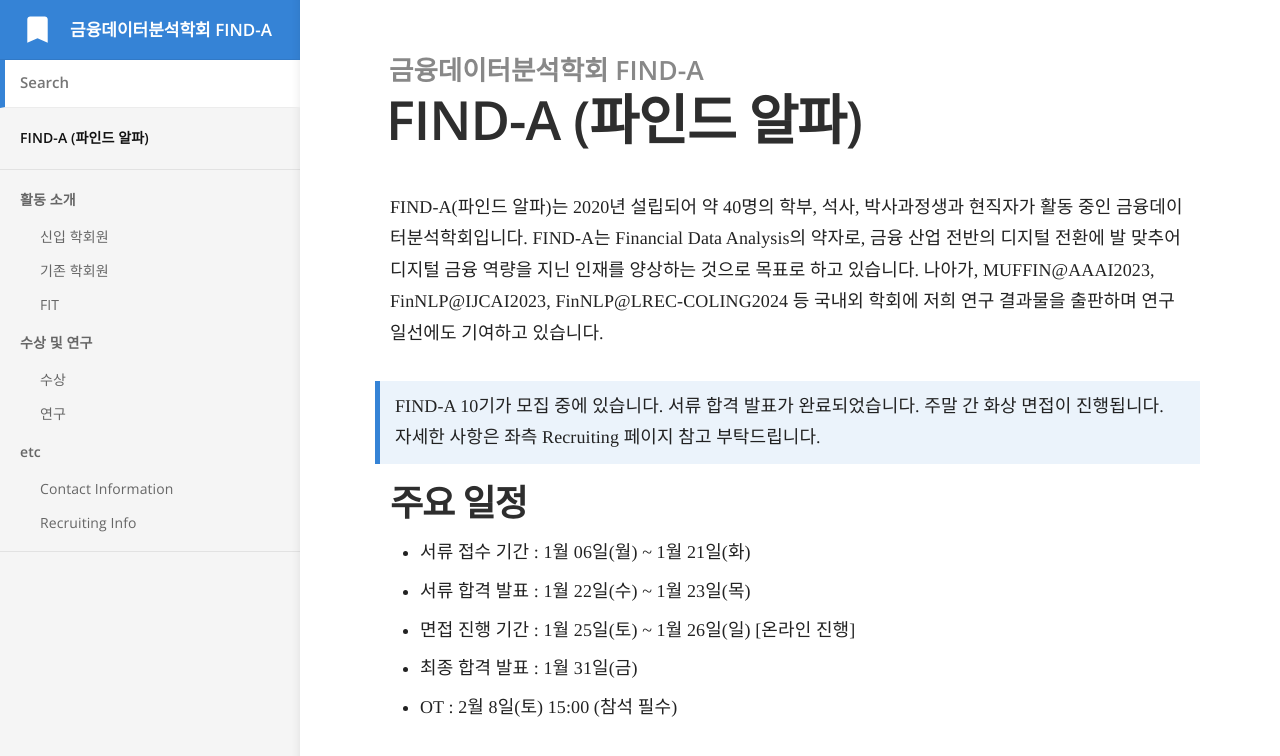
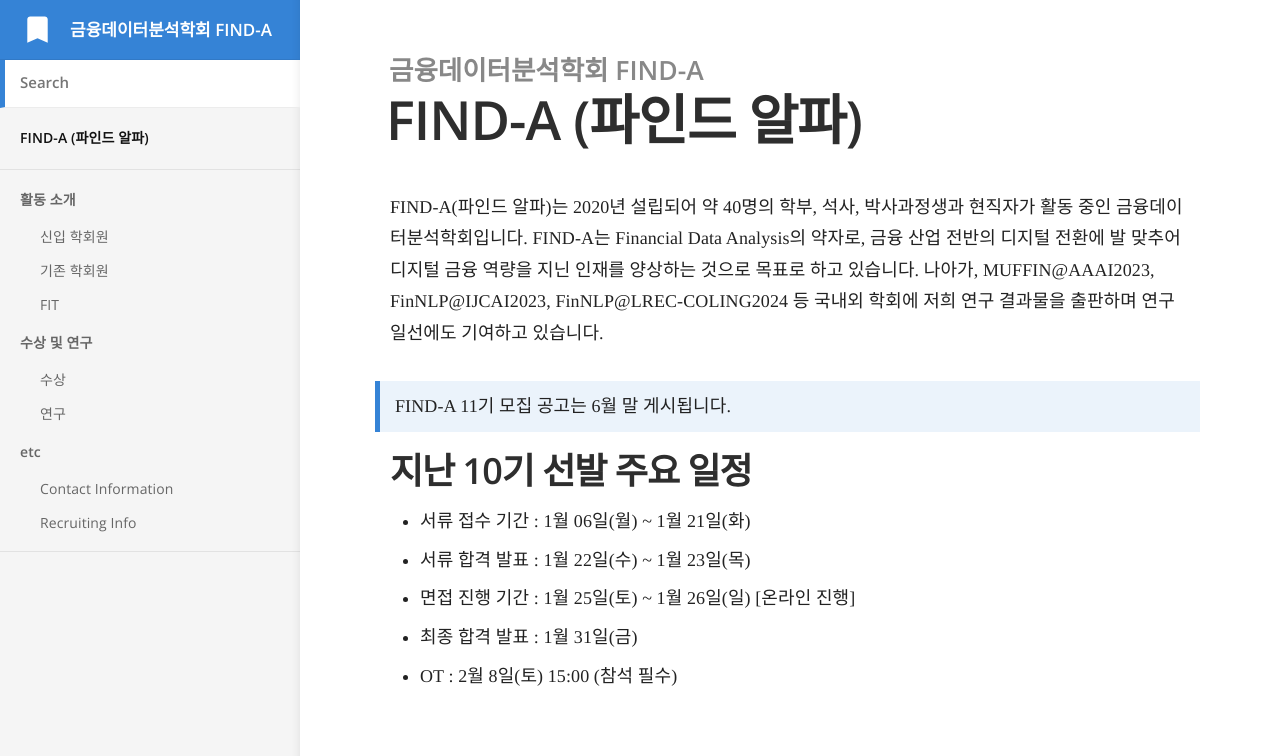
Before and after one commit to Find-A-AI/find-a-ai.github.io, a Jekyll site: the page built from index.md, in a window 1280 px wide. Shown: the top 756 px of the page. Built offline with Jekyll 4.4.1, drawn with Linux system fonts in a browser that asks for light colours; some web fonts are replaced.

Commit message:
Update index.md

```diff
--- a/index.md
+++ b/index.md
@@ -4,12 +4,9 @@ title: FIND-A (파인드 알파)
 
 FIND-A(파인드 알파)는 2020년 설립되어 약 40명의 학부, 석사, 박사과정생과 현직자가 활동 중인 금융데이터분석학회입니다. FIND-A는 Financial Data Analysis의 약자로, 금융 산업 전반의 디지털 전환에 발 맞추어 디지털 금융 역량을 지닌 인재를 양상하는 것으로 목표로 하고 있습니다. 나아가, MUFFIN@AAAI2023, FinNLP@IJCAI2023, FinNLP@LREC-COLING2024 등 국내외 학회에 저희 연구 결과물을 출판하며 연구 일선에도 기여하고 있습니다.
 
-> FIND-A 10기가 모집 중에 있습니다.
-> 서류 합격 발표가 완료되었습니다.
-> 주말 간 화상 면접이 진행됩니다.
-자세한 사항은 좌측 Recruiting 페이지 참고 부탁드립니다.
+> FIND-A 11기 모집 공고는 6월 말 게시됩니다.
 
-## 주요 일정
+## 지난 10기 선발 주요 일정
 - 서류 접수 기간 : 1월 06일(월) ~ 1월 21일(화)
 - 서류 합격 발표 : 1월 22일(수) ~ 1월 23일(목)
 - 면접 진행 기간 : 1월 25일(토) ~ 1월 26일(일) [온라인 진행]
```
